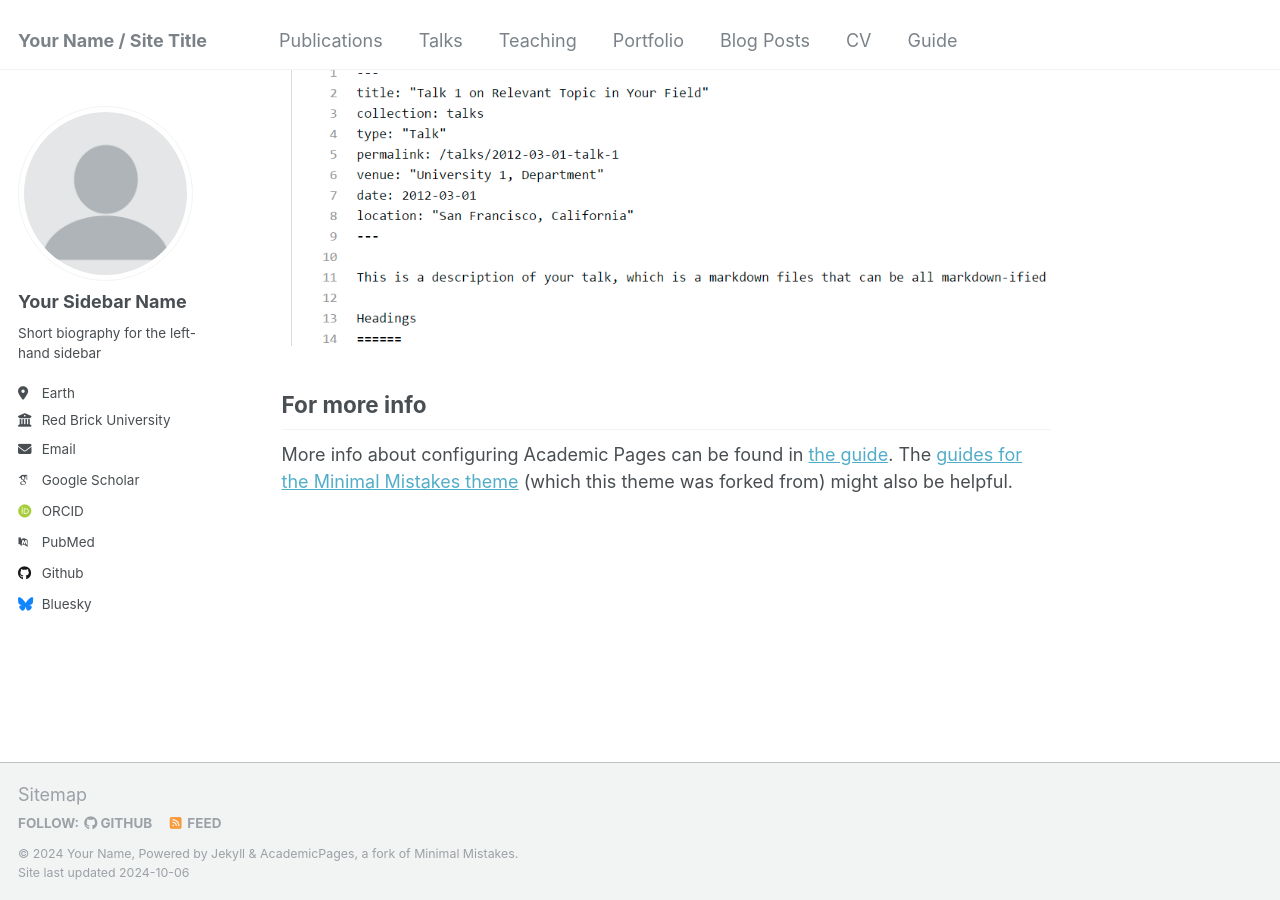
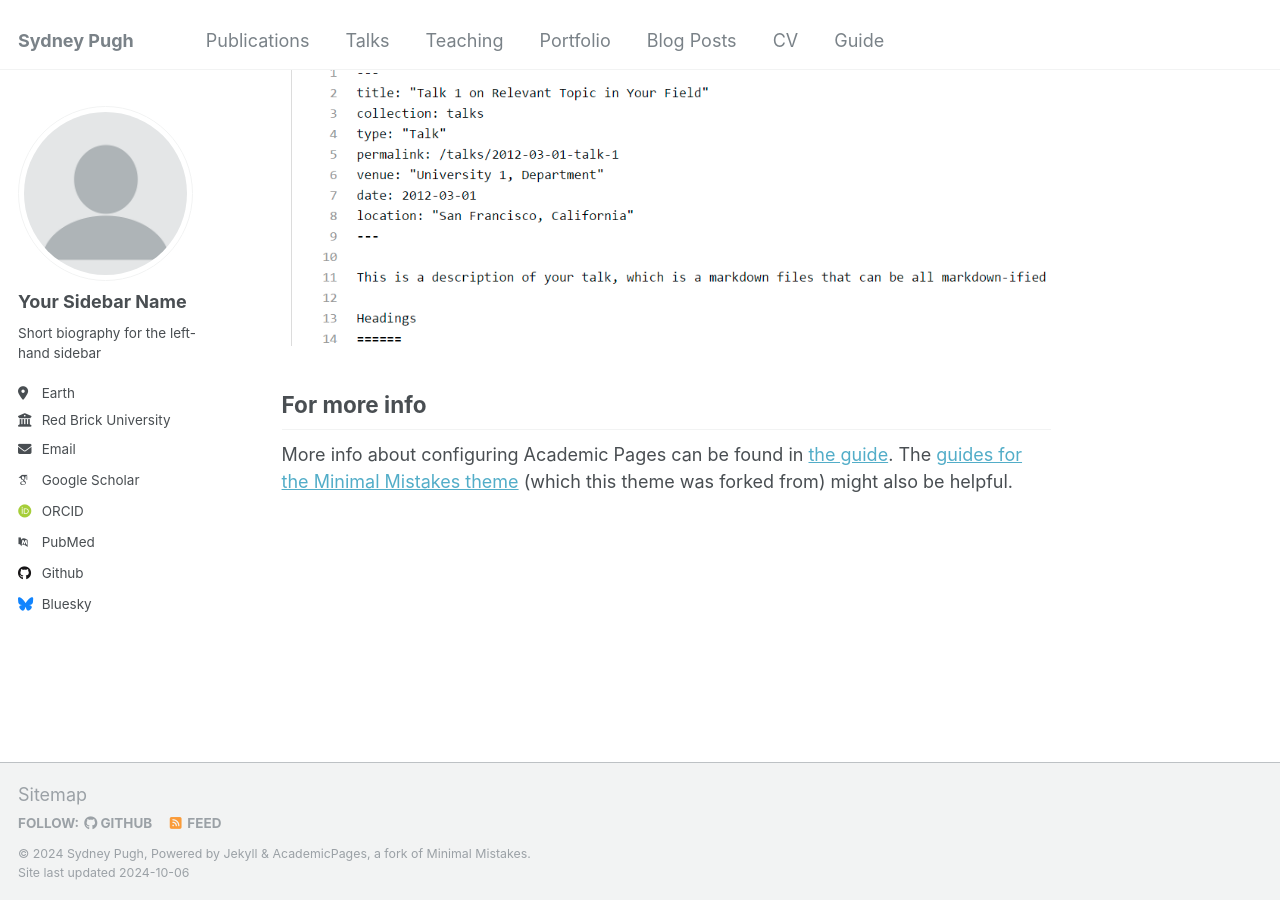
Before and after one commit to sfpugh/sfpugh.github.io, a Jekyll site: the page built from _pages/about.md, in a window 1280 px wide and 900 px high, scrolled down 2643 px. Built offline with Jekyll 4.4.1, drawn with Linux system fonts in a browser that asks for light colours; some web fonts are replaced.

Commit message:
Update _config.yml with name and proper url

```diff
--- a/_config.yml
+++ b/_config.yml
@@ -8,13 +8,13 @@
 
 # Basic Site Settings
 locale                   : "en-US"
-title                    : "Your Name / Site Title"
+title                    : "Sydney Pugh"
 title_separator          : "-"
-name                     : &name "Your Name"
+name                     : &name "Sydney Pugh"
 description              : &description "personal description"
-url                      : https://academicpages.github.io # the base hostname & protocol for your site e.g. "https://mmistakes.github.io"
+url                      : https://sfpugh.github.io # the base hostname & protocol for your site e.g. "https://mmistakes.github.io"
 baseurl                  : "" # the subpath of your site, e.g. "/blog"
-repository               : "academicpages/academicpages.github.io"
+repository               : "sfpugh/sfpugh.github.io"
 
 # Site Author - The following control what appear as part of the author content on the side bar.
 #               If a field is blank the icon and link will not appear, otherwise it will be shown.
```
